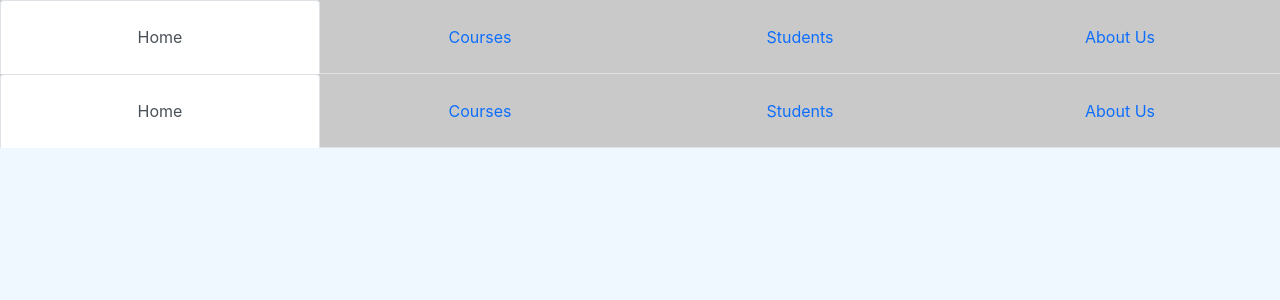
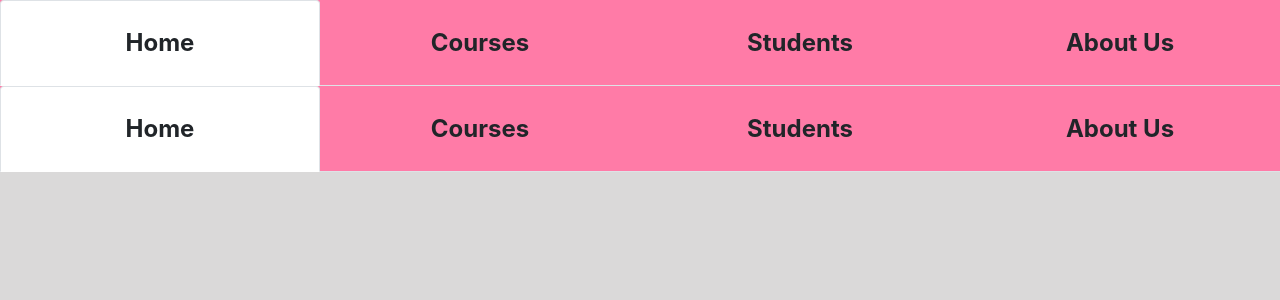
Before and after one commit to sohazur/futurelearn-react, a React (Create React App) app: page / in a window 1280 px wide. Shown: the top 300 px of the page. Built offline with nearby package versions, Linux system fonts and the light colour scheme.

Commit message:
Completed header style and routing

```diff
--- a/src/App.css
+++ b/src/App.css
@@ -1,6 +1,6 @@
 .App {
   text-align: center;
-  background-color: rgb(201, 201, 201);
+  background-color: rgb(255, 123, 167);
 }
 
 .App-logo {
--- a/src/components/Header/Header.js
+++ b/src/components/Header/Header.js
@@ -1,27 +1,48 @@
 import React from "react";
 import { Nav } from "react-bootstrap";
+import { Link } from "react-router-dom";
 
 const Header = () => {
   return (
     <div>
       <Nav justify variant="tabs" defaultActiveKey="/home">
         <Nav.Item>
-          <Nav.Link className="py-4" to="/home" eventKey="/home">
+          <Nav.Link
+            as={Link}
+            to="/home"
+            className="text-dark fs-4 fw-bold py-4"
+            eventKey="/home"
+          >
             Home
           </Nav.Link>
         </Nav.Item>
         <Nav.Item>
-          <Nav.Link className="py-4" to="/courses" eventKey="/courses">
+          <Nav.Link
+            className="text-dark fs-4 fw-bold py-4"
+            as={Link}
+            to="/courses"
+            eventKey="/courses"
+          >
             Courses
           </Nav.Link>
         </Nav.Item>
         <Nav.Item>
-          <Nav.Link className="py-4" to="/students" eventKey="/students">
+          <Nav.Link
+            className="text-dark fs-4 fw-bold py-4"
+            as={Link}
+            to="/students"
+            eventKey="/students"
+          >
             Students
           </Nav.Link>
         </Nav.Item>
         <Nav.Item>
-          <Nav.Link className="py-4" to="/about-us" eventKey="/about-us">
+          <Nav.Link
+            className="text-dark fs-4 fw-bold py-4"
+            as={Link}
+            to="/about-us"
+            eventKey="/about-us"
+          >
             About Us
           </Nav.Link>
         </Nav.Item>
--- a/src/index.css
+++ b/src/index.css
@@ -5,7 +5,7 @@ body {
     sans-serif;
   -webkit-font-smoothing: antialiased;
   -moz-osx-font-smoothing: grayscale;
-  background-color: aliceblue;
+  background-color: rgb(218, 217, 217);
 }
 
 code {
```
